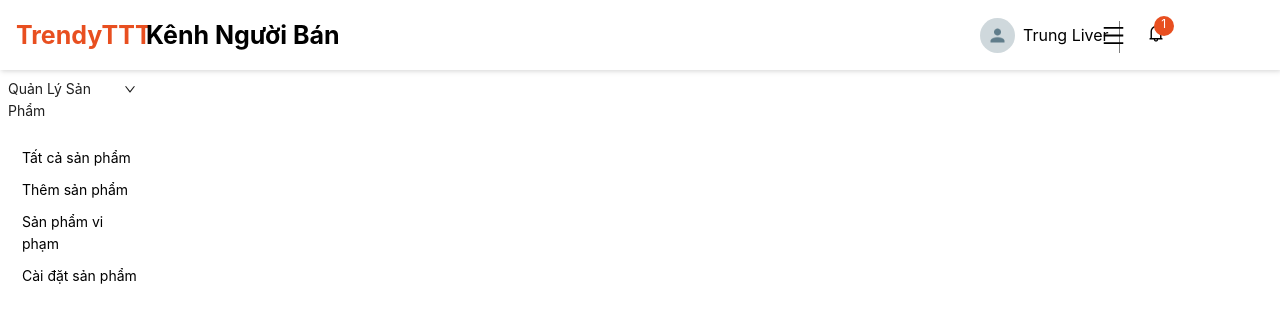
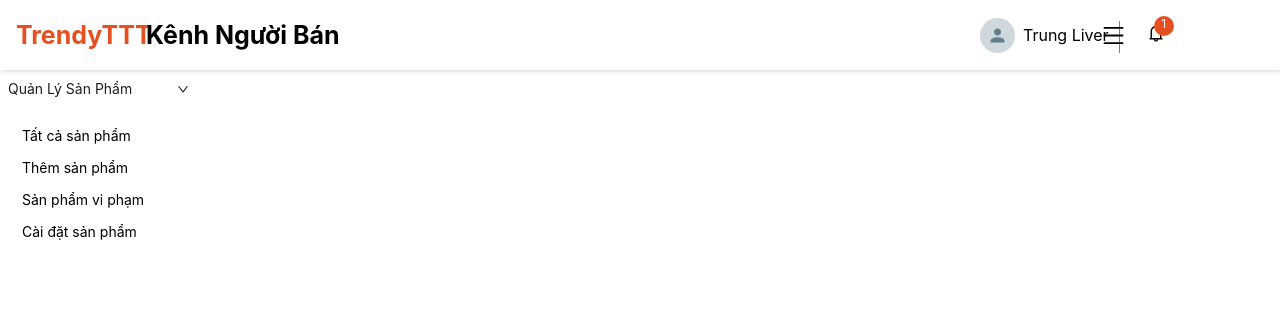
Before and after one commit to hasagiiiiii/TrendyT, a React (Create React App) app: page / in a window 1280 px wide. Shown: the top 322 px of the page. Built offline with nearby package versions, Linux system fonts and the light colour scheme.

Commit message:
tao la hoang vua sua

```diff
--- a/src/Layout/RootLayout.jsx
+++ b/src/Layout/RootLayout.jsx
@@ -8,7 +8,7 @@
     <div>
       <RootHeader />
       <Row style={{ paddingTop: "70px" }}>
-        <Col span={3}>
+        <Col span={4}>
           <RootSiderbarLayout />
         </Col>
         <Col span={18}>
```
Also changed, not shown: 1 other file (tests, documents, lock files or other folders).
